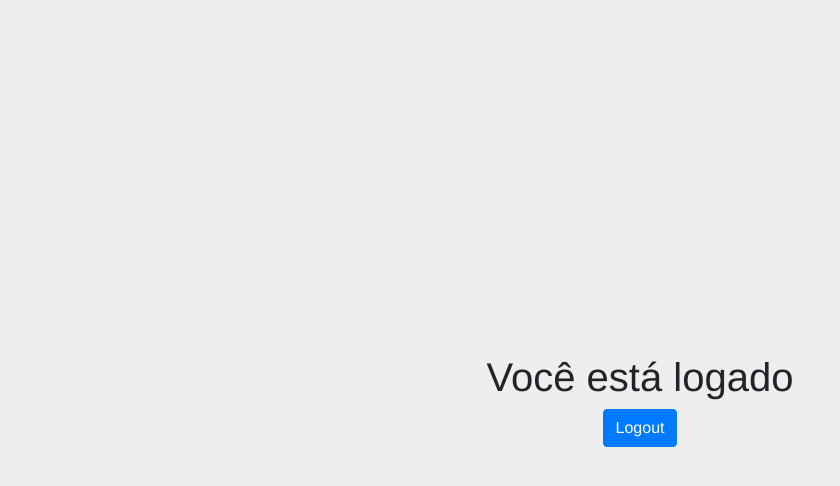
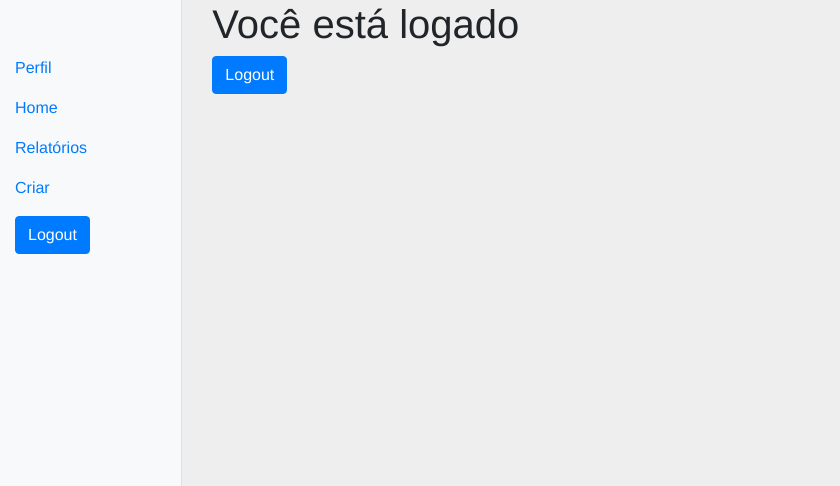
Before and after one commit to moratelli/frontend-sa, a React (Create React App) app: page / in a window 1280 px wide. Both pictures are taken after typing "name@example.com", "Sample123" into the empty fields and a click on the button "LOGIN". Shown: the top 486 px of the page, without its empty margins (0-840 px from the left). Built offline with nearby package versions, Linux system fonts and the light colour scheme.

Commit message:
Create sidebar component

```diff
--- /dev/null
+++ b/src/components/sidebar.js
@@ -0,0 +1,56 @@
+import React from "react";
+import { Nav, Button } from "react-bootstrap";
+import { Link } from "react-router-dom";
+import "../pages/Dashboard/styles.css";
+
+import { useHistory } from "react-router-dom";
+import { logout } from "../services/auth";
+
+const Sidebar = (props) => {
+  const history = useHistory();
+
+  const handleLogout = () => {
+    logout();
+    history.push("/");
+  };
+
+  return (
+    <>
+      <Nav
+        className="col-md-12 d-none d-md-block bg-light sidebar"
+        activeKey="/home"
+        onSelect={(selectedKey) => alert(`selected ${selectedKey}`)}
+      >
+        <div className="sidebar-sticky"></div>
+
+        <Nav.Item>
+          <Nav.Link>
+            <Link to="/dashboard?show">Perfil</Link>
+          </Nav.Link>
+        </Nav.Item>
+        <Nav.Item>
+          <Nav.Link>
+            <Link to="/dashboard?show">Home</Link>
+          </Nav.Link>
+        </Nav.Item>
+        <Nav.Item>
+          <Nav.Link>
+            <Link to="/dashboard?show">Relatórios</Link>
+          </Nav.Link>
+        </Nav.Item>
+        <Nav.Item>
+          <Nav.Link>
+            <Link to="/dashboard?create">Criar</Link>
+          </Nav.Link>
+        </Nav.Item>
+        <Nav.Item>
+          <Nav.Link>
+            <Button onClick={handleLogout}>Logout</Button>
+          </Nav.Link>
+        </Nav.Item>
+      </Nav>
+    </>
+  );
+};
+
+export default Sidebar;
--- a/src/pages/Dashboard/index.js
+++ b/src/pages/Dashboard/index.js
@@ -1,29 +1,36 @@
-import React from 'react';
-import {
-  useHistory,
-} from 'react-router-dom';
-import Container from 'react-bootstrap/Container';
-import Button from 'react-bootstrap/Button';
+import React from "react";
+import { Container, Row, Col, Button } from "react-bootstrap";
+import { withRouter } from "react-router";
+import Sidebar from "../../components/sidebar.js";
 
-import './styles.css';
-import { logout } from '../../services/auth';
+import { useHistory } from "react-router-dom";
 
-const Dashboard = () => {
+import "./styles.css";
+import { logout } from "../../services/auth";
+
+const Dash = (props) => {
   const history = useHistory();
 
   const handleLogout = () => {
     logout();
-    history.push('/');
+    history.push("/");
   };
 
   return (
-    <Container fluid id="dashboard-container">
-      <h1>Você está logado</h1>
-      <Button onClick={handleLogout}>
-        Logout
-      </Button>
-    </Container>
+    <>
+      <Container fluid id="dashboard-container">
+        <Row>
+          <Col xs={2} id="sidebar-wrapper">
+            <Sidebar />
+          </Col>
+          <Col xs={10} id="page-content-wrapper">
+            <h1>Você está logado</h1>
+            <Button onClick={handleLogout}>Logout</Button>
+          </Col>
+        </Row>
+      </Container>
+    </>
   );
 };
-
+const Dashboard = withRouter(Dash);
 export default Dashboard;
--- a/src/pages/Dashboard/styles.css
+++ b/src/pages/Dashboard/styles.css
@@ -6,3 +6,34 @@
   align-items: center;
   justify-content: center;
 }
+
+.sidebar {
+  position: fixed;
+  top: 0;
+  bottom: 0;
+  left: 0;
+  min-height: 100vh !important;
+  z-index: 100;
+  padding: 48px 0 0;
+  box-shadow: inset -1px 0 0 rgba(0, 0, 0, 0.1);
+}
+
+#sidebar-wrapper {
+  min-height: 100vh !important;
+  width: 100vw;
+  margin-left: -1rem;
+  -webkit-transition: margin 0.25s ease-out;
+  -moz-transition: margin 0.25s ease-out;
+  -o-transition: margin 0.25s ease-out;
+  transition: margin 0.25s ease-out;
+}
+
+#sidebar-wrapper .sidebar-heading {
+  padding: 0.875rem 1.25rem;
+  font-size: 1.2rem;
+}
+
+#page-content-wrapper {
+  min-width: 0;
+  width: 100%;
+}
```
